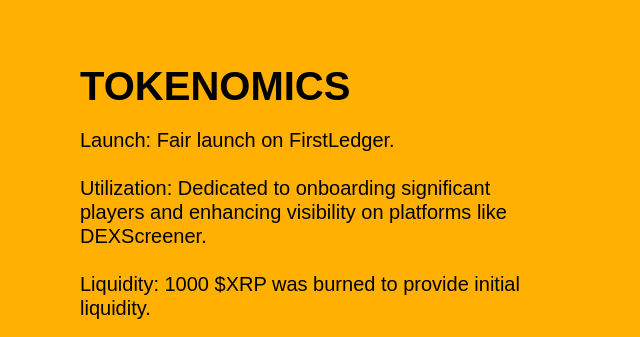
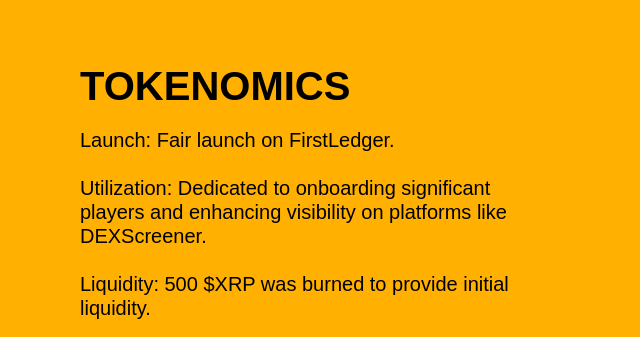
Before and after one commit to 0xSohtan/Bullish-Bear, a plain HTML site: page index.html in a window 1280 px wide. Shown: the part 1640-1977 px from the top of the page, 620-1260 px from the left. Drawn offline with nearby package versions, Linux system fonts and the light colour scheme; a script that the page names is missing.

Commit message:
Update index.html

```diff
--- a/index.html
+++ b/index.html
@@ -93,7 +93,7 @@
       <div id="about" class="content-section-2"><img src="images/Bear-Gold.png" loading="lazy" sizes="(max-width: 479px) 90vw, 40vw" srcset="images/Bear-Gold.png 500w, images/Bear-Gold.png 800w, images/Bear-Gold.png 984w" alt="" class="section-image">
         <div class="content-text">
           <h1 class="content-heading">TOKENOMICS</h1>
-          <div class="content-text-block">Launch: Fair launch on FirstLedger.<br><br>Utilization: Dedicated to onboarding significant players and enhancing visibility on platforms like DEXScreener.<br><br>Liquidity: 1000 $XRP was burned to provide initial liquidity.</div>
+          <div class="content-text-block">Launch: Fair launch on FirstLedger.<br><br>Utilization: Dedicated to onboarding significant players and enhancing visibility on platforms like DEXScreener.<br><br>Liquidity: 500 $XRP was burned to provide initial liquidity.</div>
           <div class="tokenomics-block">
             <div class="tokenomics-text">SUPPLY: 1.000.000.000</div>
           </div>
```
